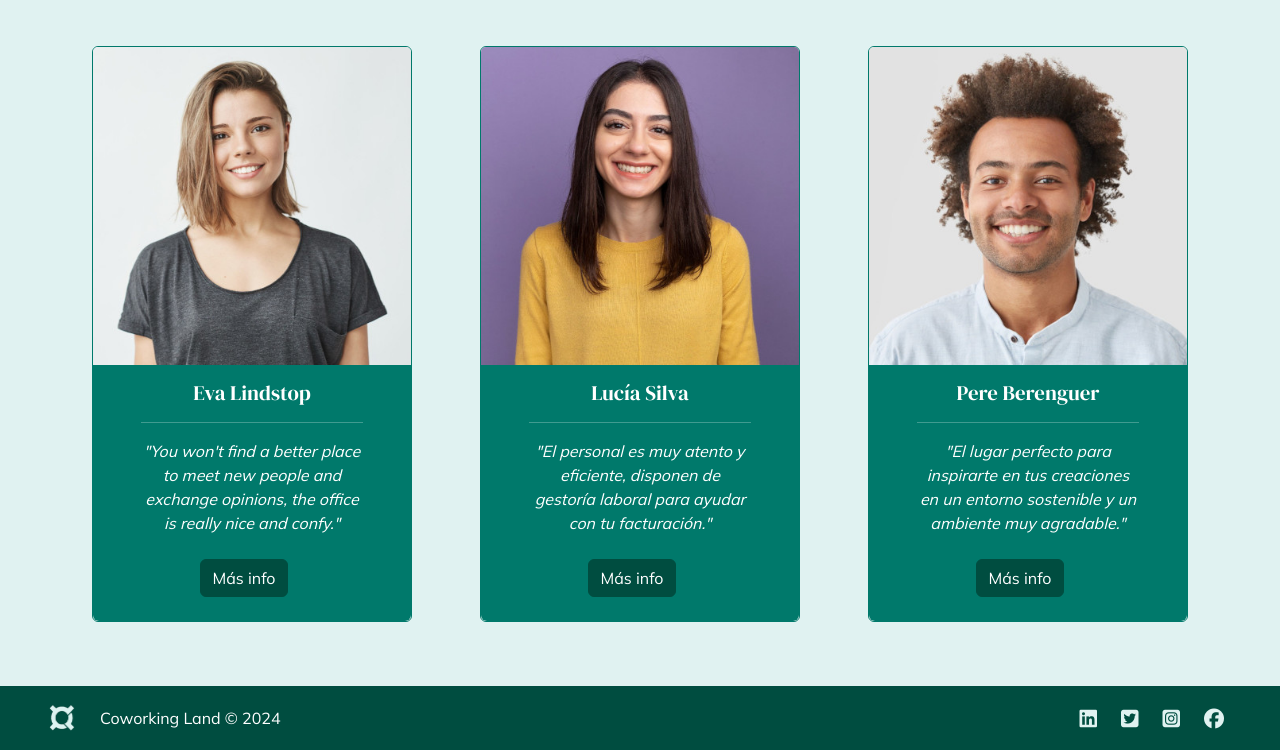
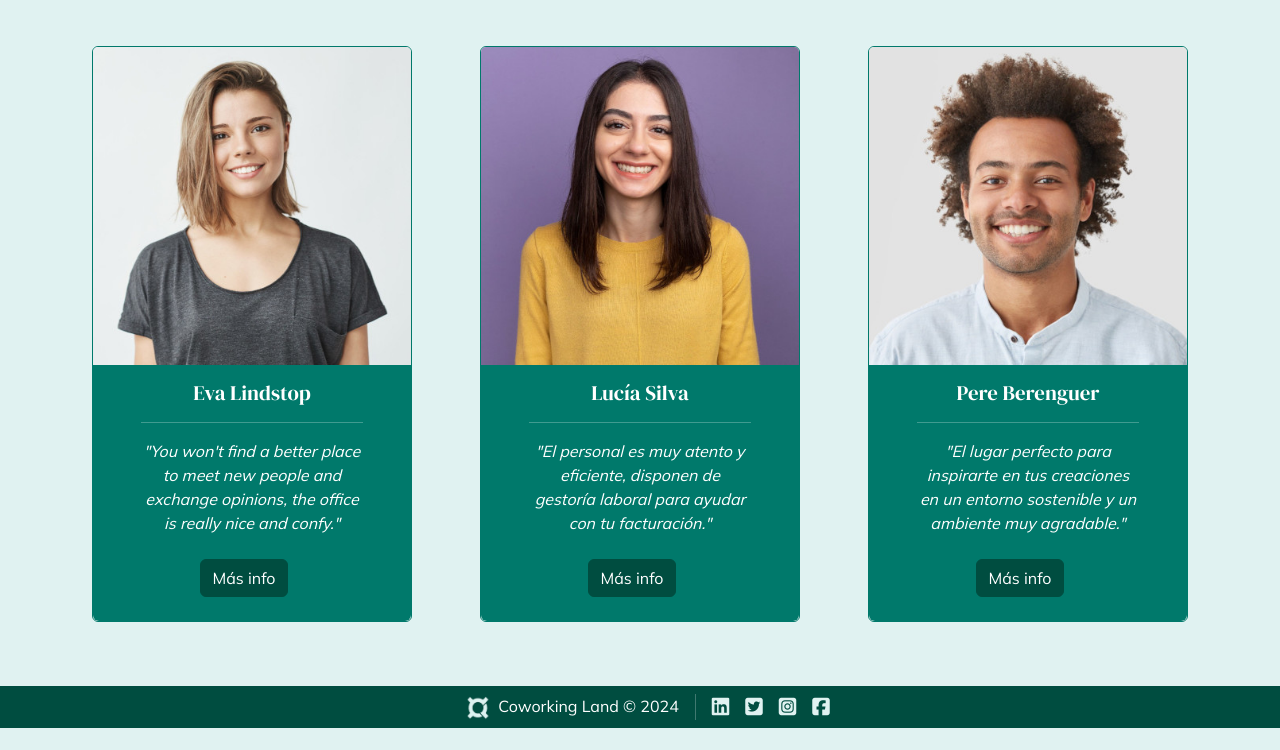
Before and after one commit to chemasb24/coworking-land2, a website: page index.html in a window 1280 px wide. Shown: the part 3575-4325 px from the top of the page. After the commit the page ends 4303 px from the top, so only its background shows below. Drawn offline with nearby package versions, Linux system fonts and the light colour scheme.

```diff
--- a/index.html
+++ b/index.html
@@ -312,18 +312,18 @@
         </article>
     </main>
     <!-- Footer -->
-    <footer class="d-flex flex-wrap justify-content-between align-items-center text-bg-cldark py-3 px-5">
-        <div class="col-md-6 d-flex align-items-center">
-            <img class="me-4" src="./img/logo.png" alt="Logo CoworkingLand" width="28" height="28">
-          <span class="py-1">Coworking Land © 2024</span>
-        </div>
+    <footer class="d-flex flex-wrap justify-content-center align-items-center text-bg-cldark py-2">
+        <ul class="nav list-unstyled d-flex">
+            <li class="ms-3"><img src="./img/logo.png" alt="Logo CoworkingLand" width="24" height="24">
+            <span></span></li>
+            <li class="ms-2">Coworking Land © 2024</li>
+            <div class="vr ms-3"></div>
+            <li class="ms-3"><a href="#"><i class="fa-brands fa-linkedin fa-lg text-cllight"></i></a></li>
+            <li class="ms-3"><a href="#"><i class="fa-brands fa-square-twitter fa-lg text-cllight"></i></a></li>
+            <li class="ms-3"><a href="#"><i class="fa-brands fa-square-instagram fa-lg text-cllight"></i></a></li>
+            <li class="ms-3"><a href="#"><i class="fa-brands fa-square-facebook fa-lg text-cllight"></i></a></li>
+        </ul>
 
-        <ul class="nav col-md-6 justify-content-end list-unstyled d-flex">
-            <li class="ms-4"><a href="#"><i class="fa-brands fa-linkedin fa-lg text-cllight"></i></a></li>
-            <li class="ms-4"><a href="#"><i class="fa-brands fa-square-twitter fa-lg text-cllight"></i></a></li>
-            <li class="ms-4"><a href="#"><i class="fa-brands fa-square-instagram fa-lg text-cllight"></i></a></li>
-            <li class="ms-4 me-2"><a href="#"><i class="fa-brands fa-facebook fa-lg text-cllight"></i></a></li>
-        </ul>
       </footer>
     <!-- Modales con fotos de oficinas-->
     <div id="modalBarcelona" class="modal" tabindex="-1">
```
